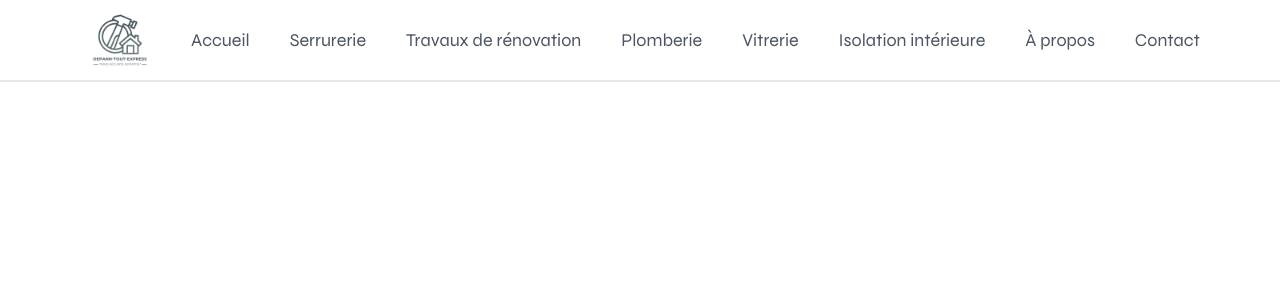
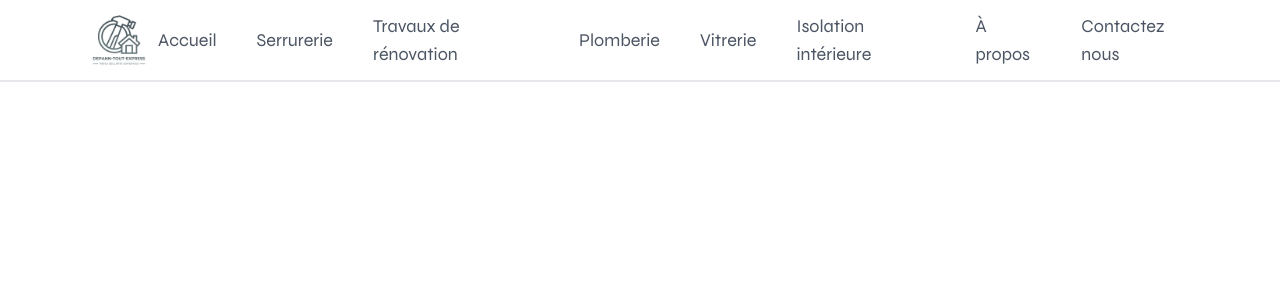
Before and after one commit to momonael221/Depann-Tout-Express, a React (Vite) app: page / in a window 1280 px wide. Shown: the top 300 px of the page. Built offline with nearby package versions, Linux system fonts and the light colour scheme.

Commit message:
editing navbar

```diff
--- a/src/components/Navbar.tsx
+++ b/src/components/Navbar.tsx
@@ -13,7 +13,7 @@
                     <li><a href="#" className="text-lg font-light text-gray-600 hover:text-blue-600 transition-colors duration-500 ease-in-out">Vitrerie</a></li>
                     <li><a href="#" className="text-lg font-light text-gray-600 hover:text-blue-600 transition-colors duration-500 ease-in-out">Isolation intérieure</a></li>
                     <li><a href="#" className="text-lg font-light text-gray-600 hover:text-blue-600 transition-colors duration-500 ease-in-out">À propos</a></li>
-                    <li><a href="#" className="text-lg font-light text-gray-600 hover:text-blue-600 transition-colors duration-500 ease-in-out">Contact</a></li>
+                    <li><a href="#" className="text-lg font-light text-gray-600 hover:text-blue-600 transition-colors duration-500 ease-in-out">Contactez  nous </a></li>
                 </ul>
             </div>
         </nav>
```
